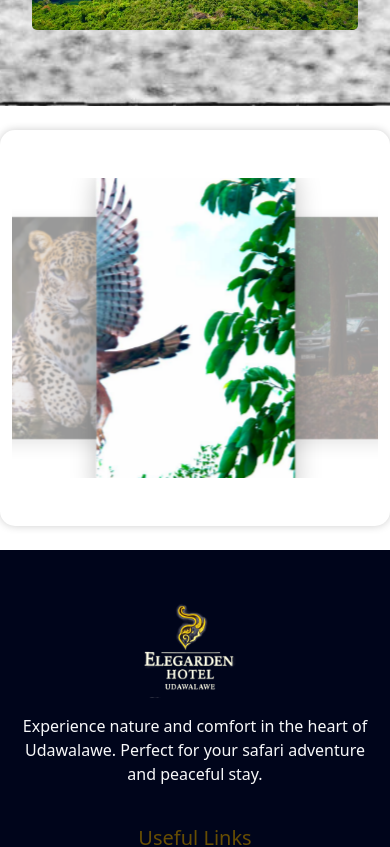
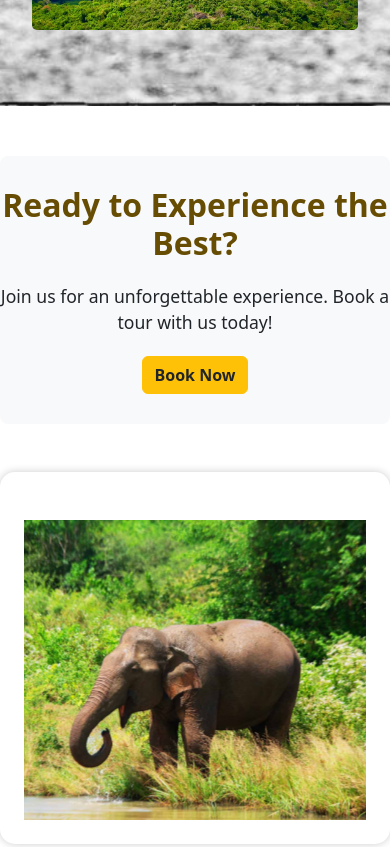
Before and after one commit to tharindu125/Udawalava-Eligarden-Hotel, a React (Vite) app: page /SafariTours in a window 390 px wide. Shown: the part 1680-2527 px from the top of the page. Built offline with nearby package versions, Linux system fonts and the light colour scheme.

Commit message:
chnage image swiper

```diff
--- a/src/App.css
+++ b/src/App.css
@@ -3,6 +3,10 @@
   margin: 0 auto;
   /* padding: 2rem; */
   /* text-align: center; */
+}
+
+body {
+  overflow-x: hidden;
 }
 
 .manual_text_center {
--- a/src/components/MainCarousel.jsx
+++ b/src/components/MainCarousel.jsx
@@ -10,7 +10,7 @@ function MainCarousel() {
     <Carousel fade>
       {/* First Slide */}
       <Carousel.Item>
-        <img className="d-block w-100 fullscreen-image" src={slider1} alt="First slide" />
+        <img className="d-block fullscreen-image" src={slider1} alt="First slide" />
         <Carousel.Caption className="carousel-caption">
           <div className="container position-relative">
 
--- a/src/pages/Home.jsx
+++ b/src/pages/Home.jsx
@@ -36,17 +36,18 @@ import safariImage01 from '../assets/sri-lanka-wild-life.jpg';
 import safariImage02 from '../assets/Udawalawe-Safari-Leopard-in-Sri-Lanka.jpg';
 import safariImage03 from '../assets/Yala-National-Park.jpg';
 
-import img2 from '../assets/Udawalava-Eligarden-Hotel-Gallery-Image01.jpg';
-import img3 from '../assets/Udawalava-Eligarden-Hotel-Gallery-Image02.jpg';
-import img4 from '../assets/Udawalava-Eligarden-Hotel-Gallery-Image05.jpg';
+import img1 from '../assets/Udawalava-Eligarden-Hotel-Gallery-Image01.jpg';
+import img2 from '../assets/Udawalava-Eligarden-Hotel-Gallery-Image02.jpg';
+import img3 from '../assets/Udawalava-Eligarden-Hotel-Safari-Gallery-Image03.jpg';
+import img4 from '../assets/Udawalava-Eligarden-Hotel-Gallery-Image04.jpg';
 import img5 from '../assets/Udawalava-Eligarden-Hotel-Gallery-Image05.jpg';
-import img6 from '../assets/Udawalava-Eligarden-Hotel-Gallery-Image04.jpg';
+import img6 from '../assets/Udawalava-Eligarden-Hotel-Safari-Gallery-Image06.jpg';
 import img7 from '../assets/Udawalava-Eligarden-Hotel-Gallery-Image07.jpg';
 import img8 from '../assets/Udawalava-Eligarden-Hotel-Gallery-Image08.jpg';
-import img9 from '../assets/Udawalava-Eligarden-Hotel-Gallery-Image08.jpg';
-import img10 from '../assets/Udawalava-Eligarden-Hotel-Gallery-Image05.jpg';
+import img9 from '../assets/Udawalava-Eligarden-Hotel-Safari-Gallery-Image09.jpg';
+import img10 from '../assets/Udawalava-Eligarden-Hotel-Gallery-Image10.jpg';
 
-const imageList = [img2, img3, img4, img5, img6, img7, img8, img9, img10];
+const imageList = [img1, img2, img3, img4, img5, img6, img7, img8, img9, img10];
 
 
 function Home() {
@@ -375,7 +376,6 @@ function Home() {
             modules={[Autoplay, EffectCoverflow]}
             effect="coverflow"
             centeredSlides={true}
-            slidesPerView={2}
             loop={true}
             spaceBetween={5}
             coverflowEffect={{
@@ -387,6 +387,12 @@ function Home() {
             autoplay={{
               delay: 2500,
               disableOnInteraction: false,
+            }}
+            breakpoints={{
+              0: { slidesPerView: 1 },
+              576: { slidesPerView: 1.2 },
+              768: { slidesPerView: 2 },
+              992: { slidesPerView: 2 },
             }}
             className="hero-swiper"
           >
--- a/src/pages/Rooms.jsx
+++ b/src/pages/Rooms.jsx
@@ -5,9 +5,9 @@ import CustomNavbar from '../components/CustomNavbar';
 import slider1 from '../assets/hotel_wallpaper_02.jpg';
 import room1 from '../assets/Udawalava-Eligarden-Hotel-Gallery-Image02.jpg';
 import room2 from '../assets/Udawalava-Eligarden-Hotel-Gallery-Image07.jpg';
-import room3 from '../assets/Udawalava-Eligarden-Hotel-Gallery-Image02.jpg';
-import room4 from '../assets/Udawalava-Eligarden-Hotel-Gallery-Image07.jpg';
-import room5 from '../assets/Udawalava-Eligarden-Hotel-Gallery-Image02.jpg';
+import room3 from '../assets/Udawalava-Eligarden-Hotel-Gallery-Image22.jpg';
+import room4 from '../assets/Udawalava-Eligarden-Hotel-Gallery-Image30.jpg';
+import room5 from '../assets/Udawalava-Eligarden-Hotel-Gallery-Image32.jpg';
 
 import { useState } from 'react';
 import {
--- a/src/pages/SafariTours.jsx
+++ b/src/pages/SafariTours.jsx
@@ -8,10 +8,15 @@ import slider2 from '../assets/nine_arch_bridge_02.jpg';
 import slider3 from '../assets/slider1.jpg';
 import seasonalturs from '../assets/Sigiriya-Leopard-in-Sri-Lanka.jpg';
 import udawalava01 from '../assets/Udawalawe-Safari-Leopard-in-Sri-Lanka.jpg';
-import udawalava02 from '../assets/sri-lanka-leopard-asian.jpg';
-import udawalava03 from '../assets/Udawalava-Eligarden-Hotel-Safari-Gallery-Image09.jpg';
-import udawalava04 from '../assets/Udawalava-Eligarden-Hotel-Wildlife-Adventures.jpg';
-import udawalava05 from '../assets/Udawalava-Eligarden-Hotel-Safari.jpg';
+import udawalava02 from '../assets/Udawalava-Eligarden-Hotel-Safari-Gallery-Image03.jpg';
+import udawalava03 from '../assets/Udawalava-Eligarden-Hotel-Safari-Gallery-Image06.jpg';
+import udawalava04 from '../assets/Udawalava-Eligarden-Hotel-Safari-Gallery-Image09.jpg';
+import udawalava05 from '../assets/Udawalava-Eligarden-Hotel-Safari-Gallery-Image12.jpg';
+import udawalava06 from '../assets/Udawalava-Eligarden-Hotel-Safari-Gallery-Image13.jpg';
+import udawalava07 from '../assets/Udawalava-Eligarden-Hotel-Safari-Gallery-Image14.jpg';
+import udawalava08 from '../assets/Udawalava-Eligarden-Hotel-Safari-Gallery-Image16.jpg';
+import udawalava09 from '../assets/Udawalava-Eligarden-Hotel-Safari-Gallery-Image19.jpg';
+import udawalava10 from '../assets/Udawalava-Eligarden-Hotel-Safari-Gallery-Image21.jpg';
 
 import 'swiper/css';
 import 'swiper/css/navigation';
@@ -44,7 +49,7 @@ const heroSlides = [
 
 function SafariTours() {
 
-  const imageList = [udawalava01, udawalava02, udawalava03, udawalava04, udawalava05];
+  const imageList = [udawalava01, udawalava02, udawalava03, udawalava04, udawalava05, udawalava06, udawalava07, udawalava08, udawalava09, udawalava10];
 
   return (
     <>
@@ -163,14 +168,20 @@ function SafariTours() {
         </Row>
       </section>
 
+      {/* Call to Action */}
+        <div className=" cta-section text-center">
+          <h3 className='fw-bold text-warning-emphasis' data-aos="fade-up" data-aos-delay="200">Ready to Experience the Best?</h3>
+          <p data-aos="fade-up" data-aos-delay="400">Join us for an unforgettable experience. Book a tour with us today!</p>
+          <Button className='btn-warning text-dark fw-bold' href="/contact#book_now" data-aos="fade-up" data-aos-delay="600">Book Now</Button>
+        </div>
+
       {/* Image Slider */}
-      <section className='container py-5 my-4 pt-5 hero-slider-container bg-white'
+      <section className='container p-4 my-5 pt-5 hero-slider-container bg-white'
         style={{boxShadow: '0 0 8px rgba(0, 0, 0, 0.2)', borderRadius: '15px', width: '100vw'}} data-aos="zoom-in" data-aos-delay= "200">
         <Swiper
           modules={[Autoplay, EffectCoverflow]}
           effect="coverflow"
           centeredSlides={true}
-          slidesPerView={2}
           loop={true}
           spaceBetween={5}
           coverflowEffect={{
@@ -183,6 +194,12 @@ function SafariTours() {
             delay: 2500,
             disableOnInteraction: false,
           }}
+          breakpoints={{
+              0: { slidesPerView: 1 },
+              576: { slidesPerView: 1.2 },
+              768: { slidesPerView: 2 },
+              992: { slidesPerView: 2 },
+            }}
           className="hero-swiper"
         >
           {imageList.map((img, index) => (
```
